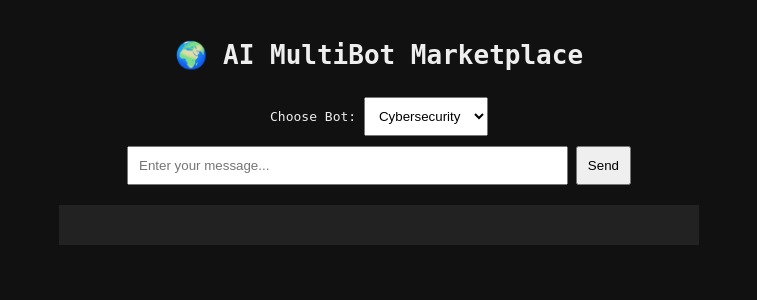
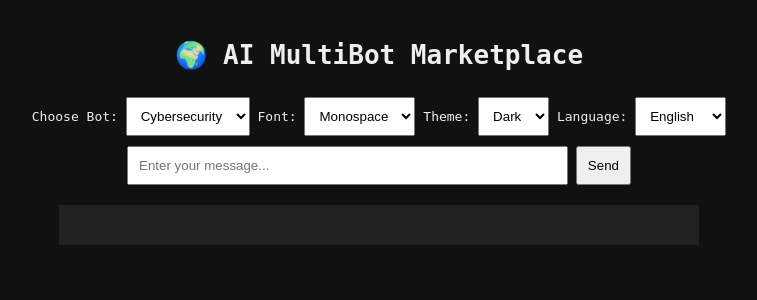
Before and after one commit to krishramoju2/flask-multibot-backend, a FastAPI app: page / in a window 1280 px wide. Shown: the top 300 px of the page, without its empty margins (261-1018 px from the left). Run offline with FastAPI, Linux system fonts and the light colour scheme.

Commit message:
Update index.html

```diff
--- a/templates/index.html
+++ b/templates/index.html
@@ -5,28 +5,66 @@
   <title>AI MultiBot Chat</title>
   <link rel="stylesheet" href="/static/styles.css">
 </head>
-<body>
+<body class="dark">
   <h1>🌍 AI MultiBot Marketplace</h1>
+
+  <div class="settings">
     <label>Choose Bot:</label>
     <select id="bot-select">
       <option value="cybersecurity">Cybersecurity</option>
       <option value="space">Space</option>
       <option value="deepsea">Deep Sea</option>
       <option value="stocks">Stocks</option>
-  </select><br>
+    </select>
+
+    <label>Font:</label>
+    <select id="font-select" onchange="updateFont()">
+      <option value="monospace">Monospace</option>
+      <option value="serif">Serif</option>
+      <option value="sans-serif">Sans Serif</option>
+      <option value="cursive">Cursive</option>
+    </select>
+
+    <label>Theme:</label>
+    <select id="theme-select" onchange="switchTheme()">
+      <option value="dark">Dark</option>
+      <option value="light">Light</option>
+    </select>
+
+    <label>Language:</label>
+    <select id="lang-select">
+      <option value="en">English</option>
+      <option value="fr">French</option>
+      <option value="es">Spanish</option>
+      <option value="hi">Hindi</option>
+    </select>
+  </div>
+
   <input id="prompt" type="text" placeholder="Enter your message..." size="50"/>
   <button onclick="sendMessage()">Send</button>
   <div id="chat-box"></div>
 
   <script>
     const sessionId = Math.random().toString(36).substring(7);
+
+    function switchTheme() {
+      const theme = document.getElementById('theme-select').value;
+      document.body.className = theme;
+    }
+
+    function updateFont() {
+      const font = document.getElementById('font-select').value;
+      document.body.style.fontFamily = font;
+    }
+
     async function sendMessage() {
       const msg = document.getElementById("prompt").value;
       const bot = document.getElementById("bot-select").value;
+      const lang = document.getElementById("lang-select").value;
       const res = await fetch("/chat", {
         method: "POST",
         headers: {"Content-Type": "application/json"},
-        body: JSON.stringify({session_id: sessionId, message: msg, language: "en", bot_name: bot})
+        body: JSON.stringify({session_id: sessionId, message: msg, language: lang, bot_name: bot})
       });
       const data = await res.json();
       const chatBox = document.getElementById("chat-box");
```
Lines whose indentation alone changed are shown as unchanged.
